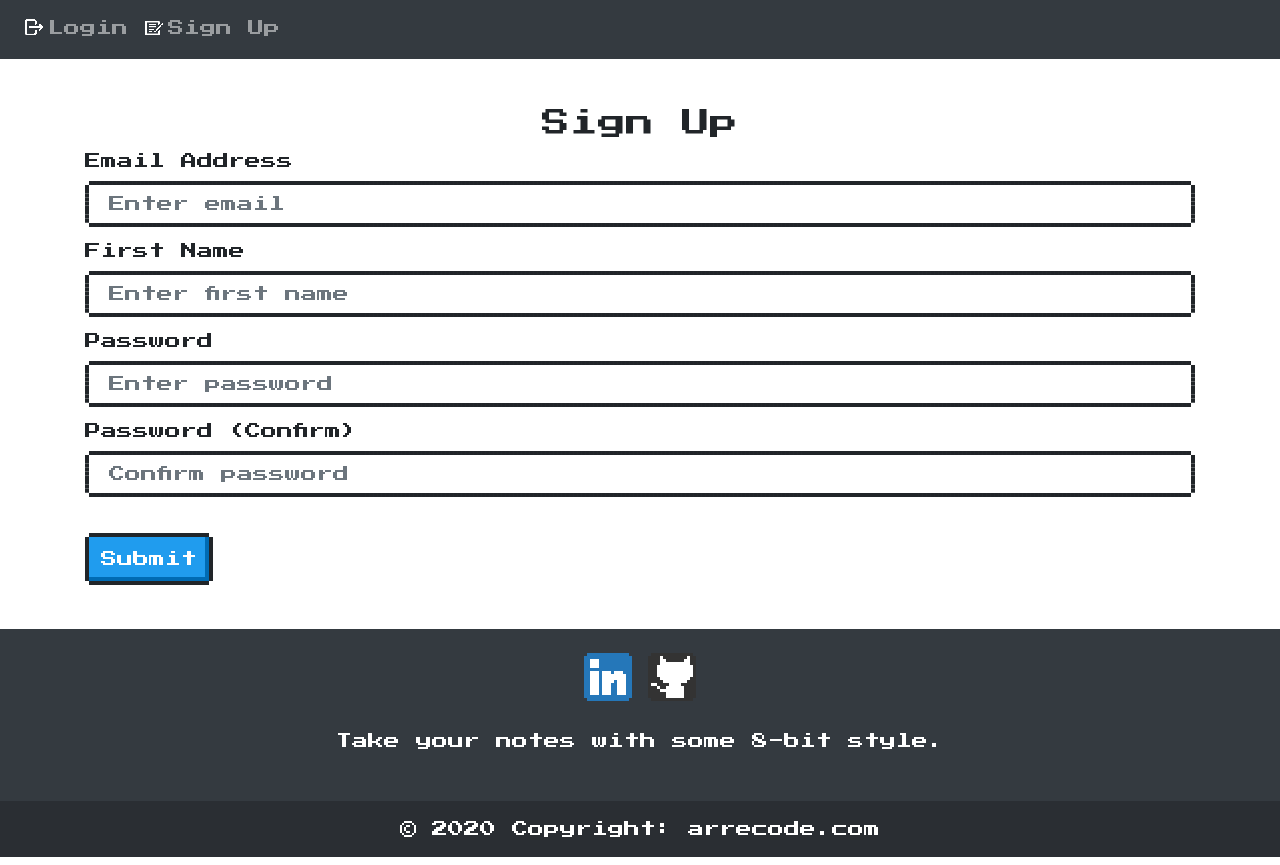
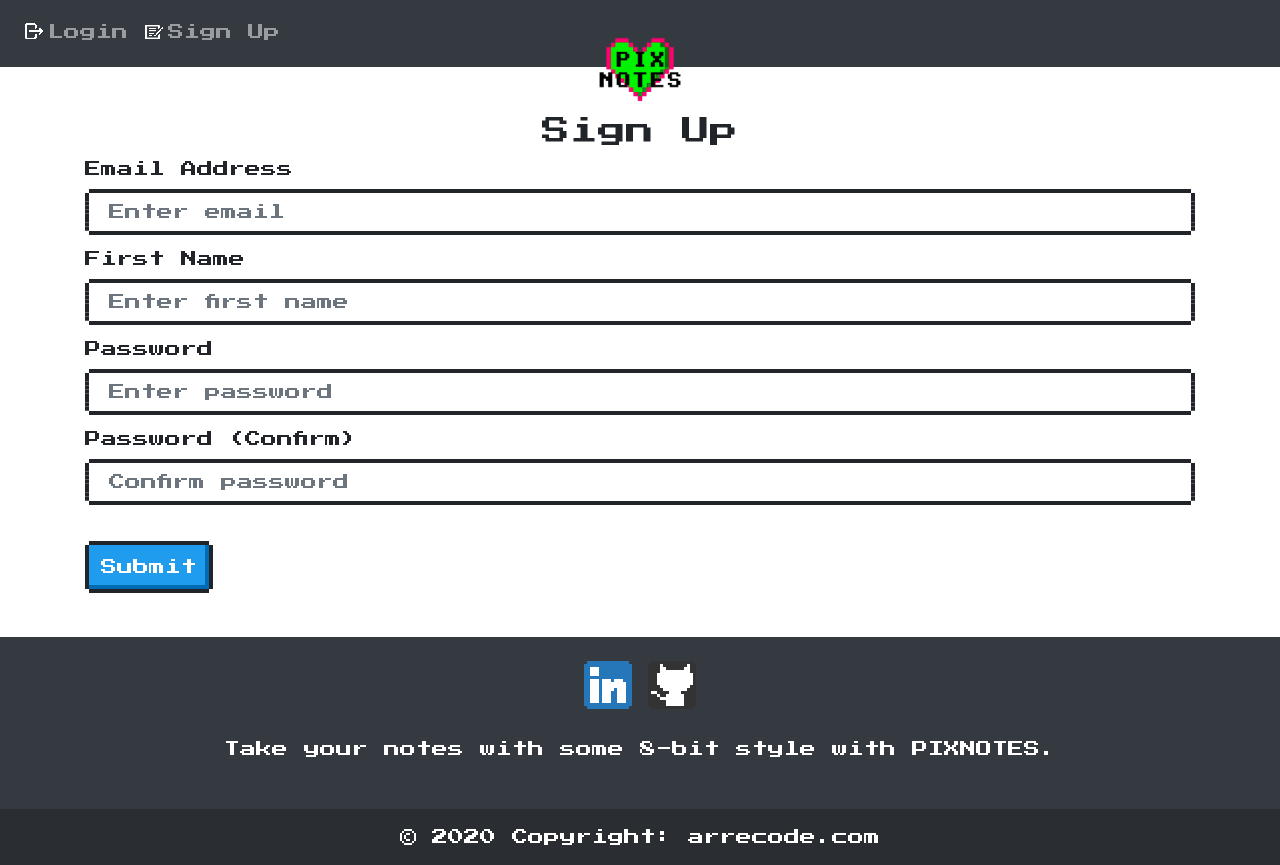
Before and after one commit to axelromero99/pixnotes, a Flask app: page /sign-up in a window 1280 px wide. Run offline with Flask 2, Linux system fonts and the light colour scheme; some libraries are stand-ins or nearby versions.

Commit message:
con logo y favicon

```diff
--- a/website/static/css/base.css
+++ b/website/static/css/base.css
@@ -1,14 +1,34 @@
-html, body, pre, code, kbd, samp {
+html,
+body,
+pre,
+code,
+kbd,
+samp {
     font-family: 'Press Start 2P', cursive;
 }
 
-.image-pixelated{
+.image-pixelated {
     image-rendering: pixelated;
     width: 20px;
     margin-bottom: 6px;
     margin-right: 4px;
 }
 
-.heart{
+.heart {
     margin-bottom: 15px!important;
 }
+
+#logo {
+    position: absolute;
+    margin-left: auto;
+    margin-right: auto;
+    left: 0;
+    right: 0;
+    top: 20px;
+    width: 100px;
+    height: 100px;
+}
+
+.nav-link {
+    padding: 0.75rem 1rem;
+}
--- a/website/templates/base.html
+++ b/website/templates/base.html
@@ -25,16 +25,21 @@
     <!-- My CSS -->
     <link href="/static/css/base.css" rel="stylesheet" />
 
+    <link rel="shortcut icon" href="{{ url_for('static', filename='favicon.ico') }}">
+
     <title>{% block title %}Home{% endblock %}</title>
 </head>
 
 <body class="d-flex flex-column min-vh-100">
     <nav class="navbar navbar-expand-lg navbar-dark bg-dark">
         <button class="navbar-toggler" type="button" data-toggle="collapse" data-target="#navbar">
-      <span class="navbar-toggler-icon"></span>
+    <span class="navbar-toggler-icon"></span>
     </button>
+        <img src="/static/images/logo.png" id="logo" />
         <div class="collapse navbar-collapse" id="navbar">
+
             <div class="navbar-nav">
+                <!-- <img src="/static/images/logo.png" id="logo" />-->
                 {% if user.is_authenticated %}
                 <a class="nav-item nav-link" id="home" href="/"><img src="/static/images/home-w.png" class="image-pixelated">Notes</a>
                 <a class="nav-item nav-link" id="logout" href="/logout"><img src="/static/images/logout-w.png" class="image-pixelated">Logout</a>
@@ -50,7 +55,7 @@
     <div class="alert alert-danger alter-dismissable fade show" role="alert">
         {{ message }}
         <button type="button" class="close" data-dismiss="alert">
-      <span aria-hidden="true">&times;</span>
+    <span aria-hidden="true">&times;</span>
     </button>
     </div>
     {% else %}
@@ -88,7 +93,7 @@
             <!-- Section: Text -->
             <section class="mb-4">
                 <p>
-                    Take your notes with some 8-bit style.
+                    Take your notes with some 8-bit style with PIXNOTES.
                 </p>
             </section>
             <!-- Section: Text -->
```
Also changed, not shown: website/database.db, website/favicon/favicon-16x16.ico (added), website/favicon/favicon-32x32.ico (added), website/static/favicon.ico (added), website/static/images/logo.png (added).
